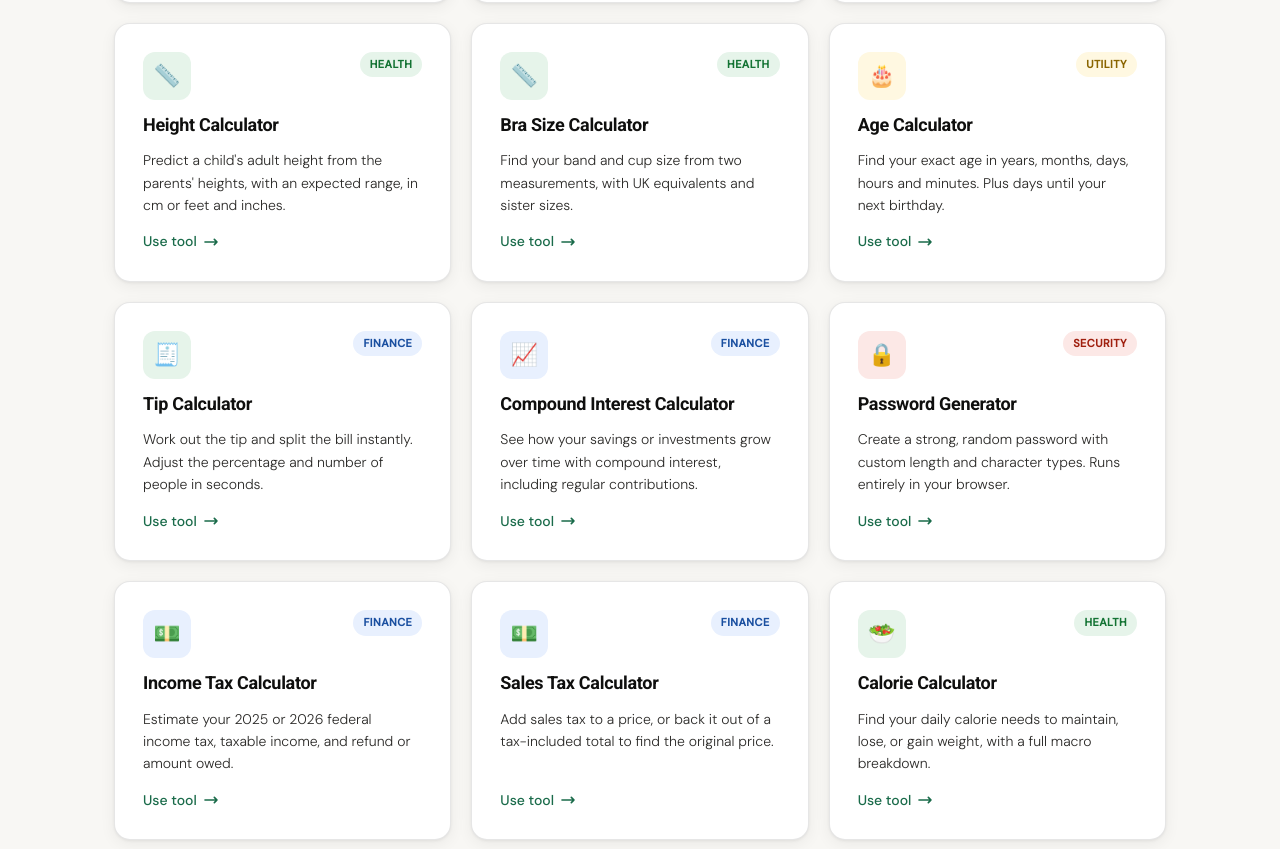
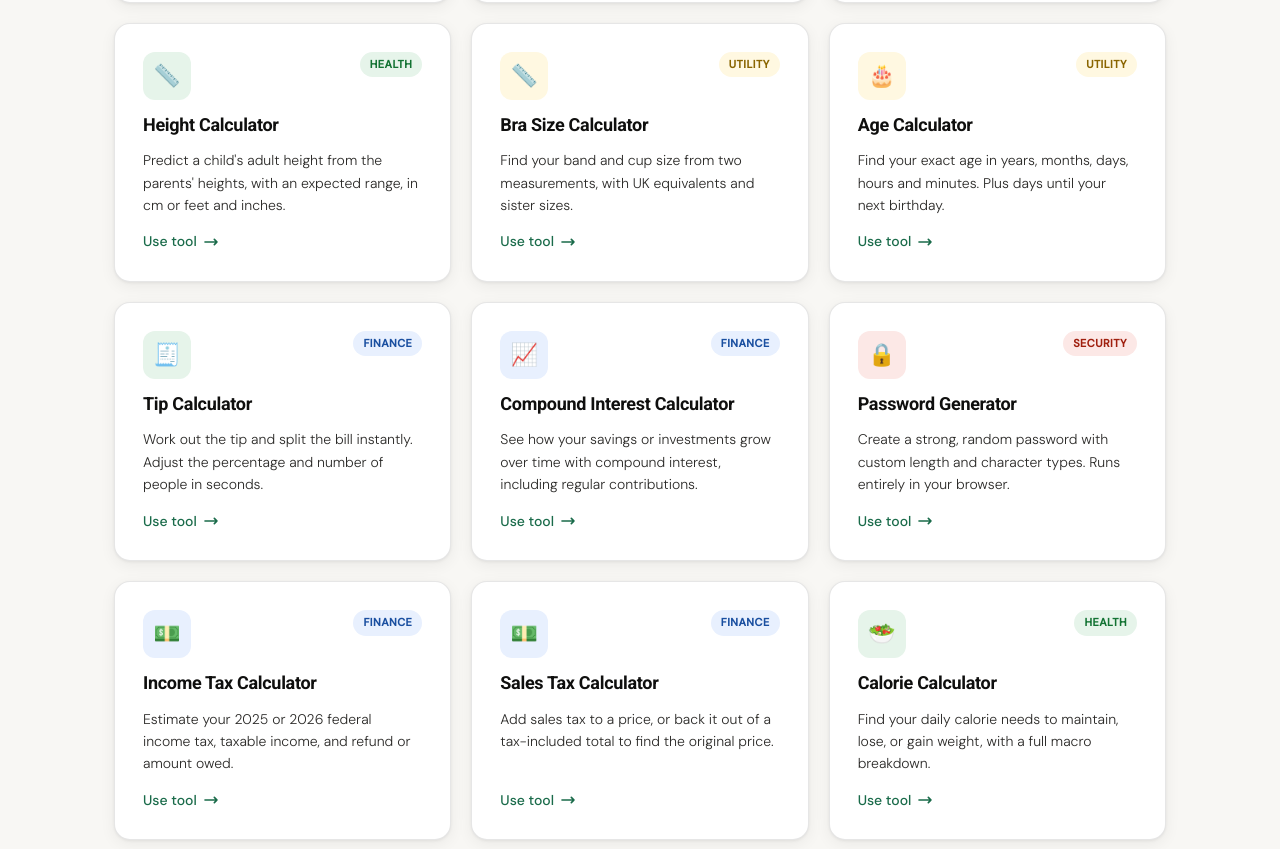
Before and after one commit to enossj/clearlycheck, a website: page index.html in a window 1280 px wide. Shown: the part 1578-2427 px from the top of the page. Drawn offline with Linux system fonts and the light colour scheme.

Commit message:
fix: bra size calculator grouped as Utility, sidebar label -> More Tools

```diff
--- a/index.html
+++ b/index.html
@@ -790,8 +790,8 @@
     </a>
     <a class="tool-card" href="bra-size-calculator.html" data-name="bra size calculator band cup size how to measure bra fitting sister sizes">
       <div class="tool-header">
-        <div class="tool-icon" style="background:#e6f4ea;">📏</div>
-        <span class="tool-tag tag-health">Health</span>
+        <div class="tool-icon" style="background:#fff8e1;">📏</div>
+        <span class="tool-tag tag-productivity">Utility</span>
       </div>
       <div class="tool-name">Bra Size Calculator</div>
       <div class="tool-desc">Find your band and cup size from two measurements, with UK equivalents and sister sizes.</div>
```
Also changed, not shown: bra-size-calculator.html (+1 -1 lines).
